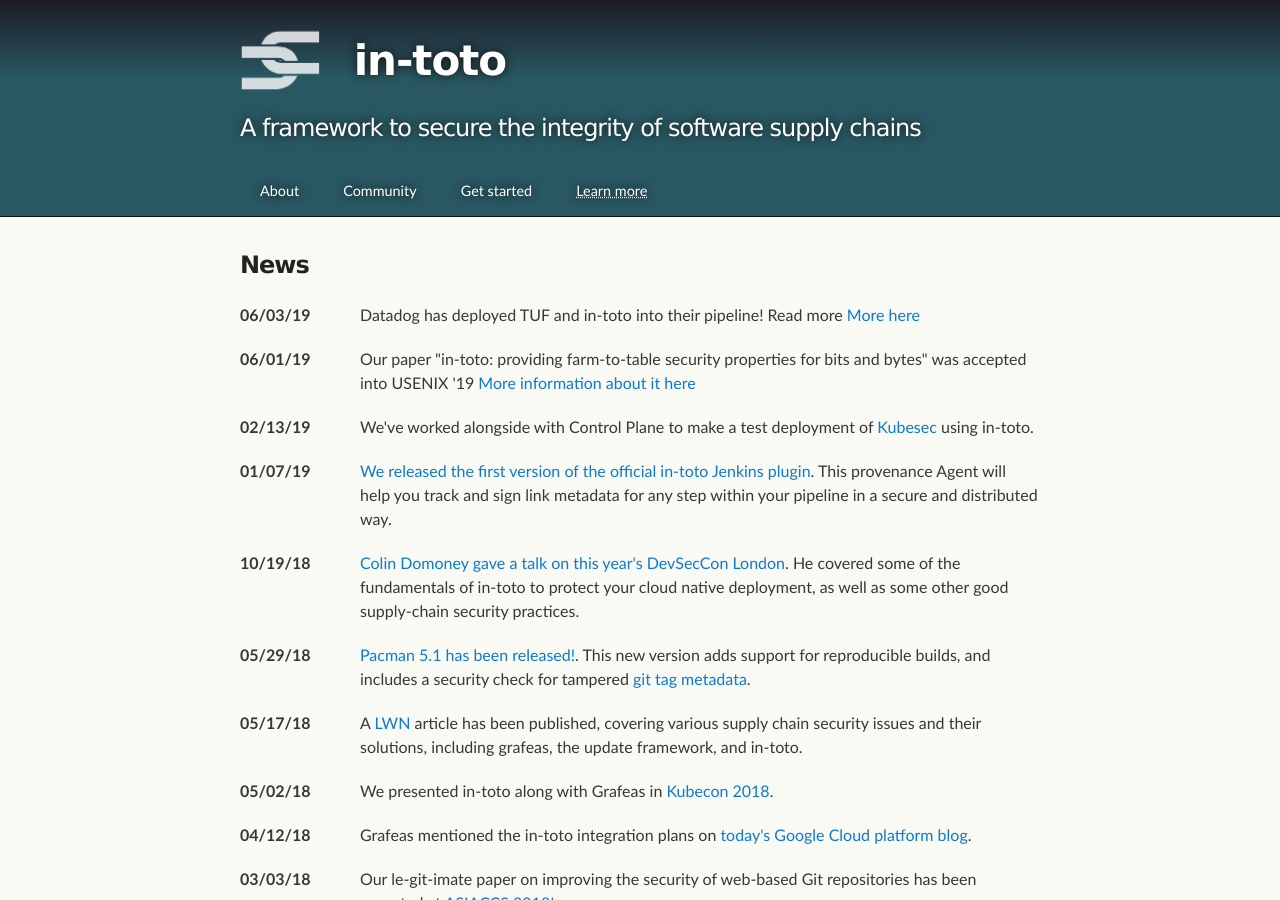
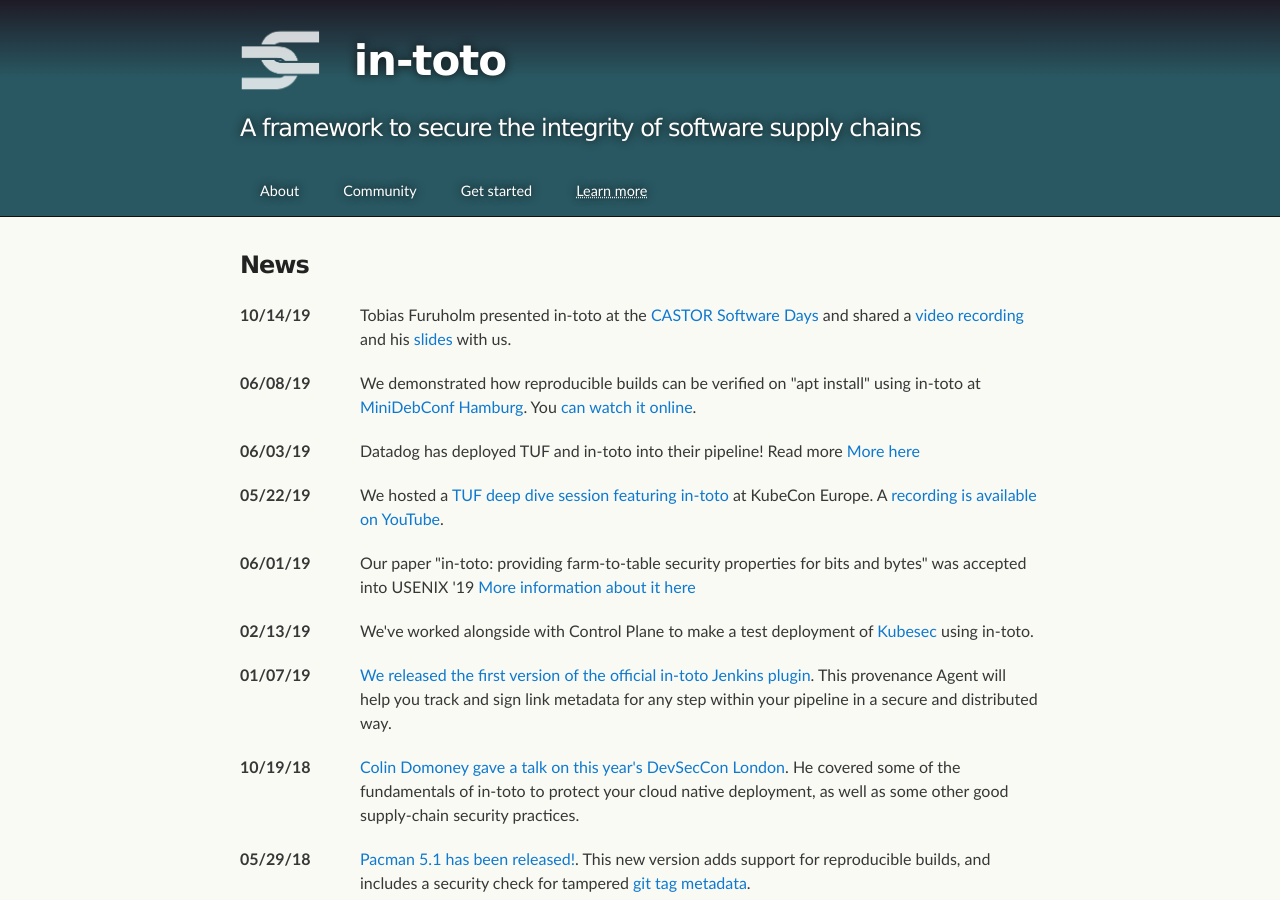
Before and after one commit to in-toto/in-toto.github.io, a Jekyll site: the page built from news.html, in a window 1280 px wide and 900 px high. Built offline with Jekyll 4.4.1, drawn with Linux system fonts in a browser that asks for light colours.

Commit message:
Add a few 2019 talks to news page
- 10/14/19: Tobias Furuholm at CASTOR Software Days (+ slides)
- 06/08/19: Lukas at MiniDebConf Hamburg
- 05/22/19: Justin and Lukas at KubeCon Europe

```diff
--- a/news.html
+++ b/news.html
@@ -5,11 +5,29 @@
 <h3>News</h3>
 <table>
   <tr>
+  <td>10/14/19</td>
+    <td>
+      Tobias Furuholm presented in-toto at the <a href="https://castor-software-days-2019.github.io">CASTOR Software Days</a> and shared a <a href="https://drive.google.com/file/d/1kvkZtYNtnVjh4xxp8aR1fURSKMeOHnkf">video recording</a> and his <a href="/assets/slides/CASTOR_SW_Days_2019_-_Securing_Software_Supply_Chains_with_in-toto_-_Tobias_Furuholm.pdf">slides</a> with us.
+    </td>
+  </tr>
+  <tr>
+  <td>06/08/19</td>
+    <td>
+      We demonstrated how reproducible builds can be verified on "apt install" using in-toto at <a href="https://wiki.debian.org/DebianEvents/de/2019/MiniDebConfHamburg">MiniDebConf Hamburg</a>. You <a href="https://gemmei.ftp.acc.umu.se/Public/debian-meetings/2019/miniconf-hamburg/in-toto.webm">can watch it online</a>.
+    </td>
+  </tr>
+  <tr>
   <td>06/03/19</td>
     <td>
         Datadog has deployed TUF and in-toto into their pipeline! Read more <a
     href="https://www.datadoghq.com/blog/engineering/secure-publication-of-datadog-agent-integrations-with-tuf-and-in-toto/">More
     here</a>
+    </td>
+  </tr>
+  <tr>
+  <td>05/22/19</td>
+    <td>
+      We hosted a <a href="https://kccnceu19.sched.com/event/MPkF/deep-dive-tuf-notary-justin-cappos-lukas-puehringer-nyu">TUF deep dive session featuring in-toto</a> at KubeCon Europe. A <a href="https://www.youtube.com/watch?v=PSujE86JvBk">recording is available on YouTube</a>.
     </td>
   </tr>
   <tr>
```
Also changed, not shown: 1 other file.
